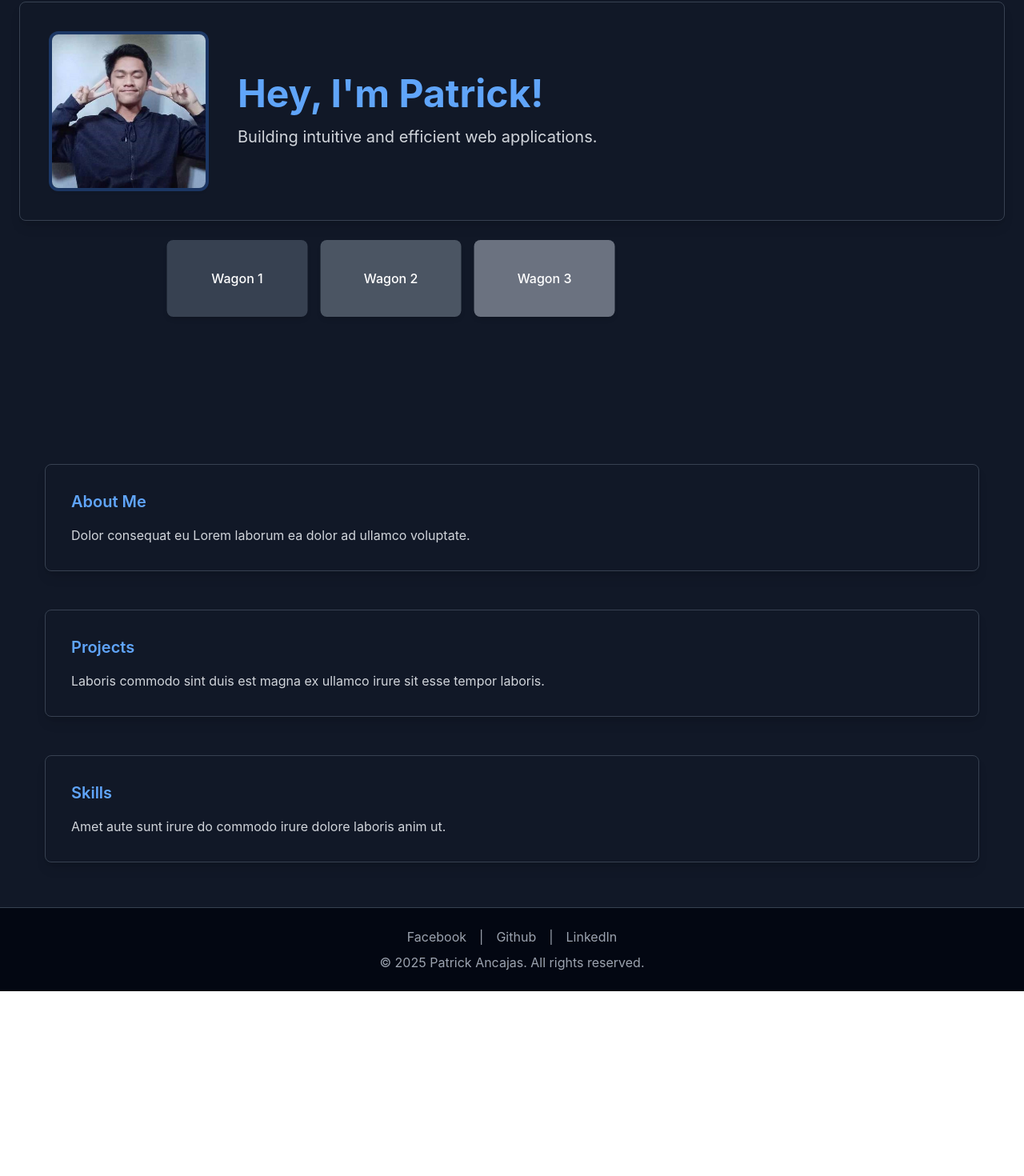
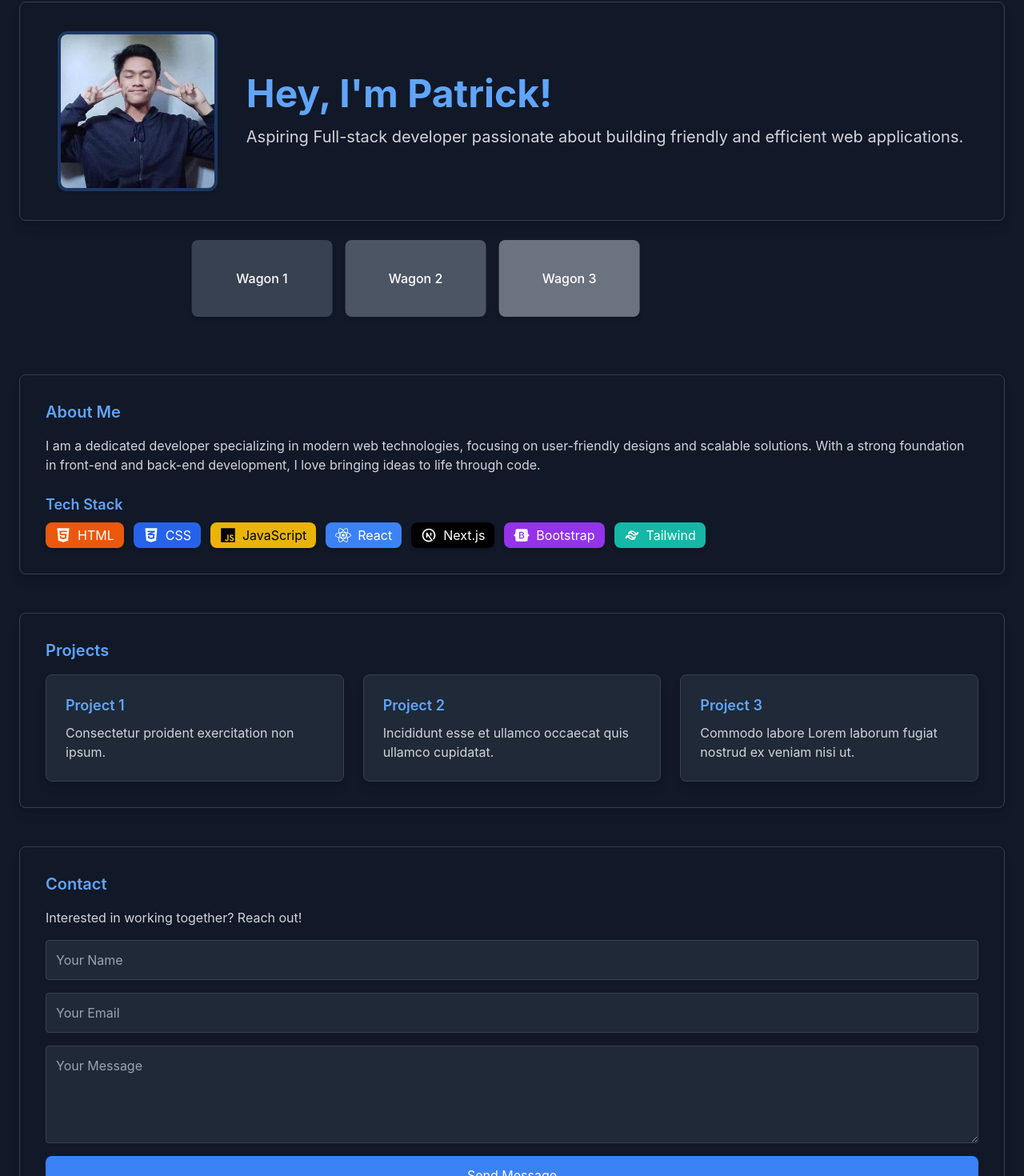
Before and after one commit to JohnPatrickAncajas/portfolio, a Next.js app: page / in a window 1280 px wide. Shown: the part 79-1549 px from the top of the page at 80% size. Before the commit the page ends 1318 px from the top, so only its background shows below. Built offline with nearby package versions, Linux system fonts and the light colour scheme.

Commit message:
Version 0.10

```diff
--- a/src/app/page.js
+++ b/src/app/page.js
@@ -1,4 +1,4 @@
-import { FaHtml5, FaCss3Alt, FaJs, FaReact, FaBootstrap } from "react-icons/fa";
+import { FaHtml5, FaCss3Alt, FaJs, FaReact, FaBootstrap, FaGithub, FaLinkedin, FaEnvelope } from "react-icons/fa";
 import { TbBrandNextjs, TbBrandTailwind } from "react-icons/tb";
 
 export default function Home() {
@@ -15,20 +15,15 @@ export default function Home() {
       </nav>
 
       <main className="flex-grow p-6 container mx-auto">
-        <div
-          className="relative flex flex-col md:flex-row items-center md:items-center justify-center md:justify-start bg-gradient-to-r from-gray-850 via-gray-800 to-gray-850 p-10 rounded-lg shadow-lg border border-gray-700 animate-fadeIn"
-        >
+        <div className="relative flex flex-col md:flex-row items-center justify-center bg-gradient-to-r from-gray-850 via-gray-800 to-gray-850 p-10 rounded-lg shadow-lg border border-gray-700 animate-fadeIn">
           <img
             src="/images/PatrickAncajasProfile.jpg"
             alt="Profile"
             className="w-48 h-48 rounded-lg object-cover shadow-md ring-4 ring-blue-500/30 transition-transform duration-300 hover:scale-105"
           />
-
           <div className="mt-6 md:mt-0 md:ml-10 flex flex-col items-center md:items-start text-center md:text-left">
             <h1 className="text-5xl font-bold text-blue-400">Hey, I'm Patrick!</h1>
-            <p className="text-gray-300 mt-4 text-xl">
-              Building intuitive and efficient web applications.
-            </p>
+            <p className="text-gray-300 mt-4 text-xl">Aspiring Full-stack developer passionate about building friendly and efficient web applications.</p>
           </div>
         </div>
 
@@ -44,57 +39,59 @@ export default function Home() {
           </div>
         </div>
 
-        <div className="flex flex-col gap-12 p-8 mt-32">
-          <div id="about" className="body-section bg-gray-850 p-8 rounded-lg shadow-lg border border-gray-700">
-            <h2 className="text-xl font-semibold text-blue-400 mb-4">About Me</h2>
-            <p className="text-gray-300">
-              Dolor consequat eu Lorem laborum ea dolor ad ullamco voluptate.
-            </p>
+        <section id="about" className="bg-gray-850 p-8 rounded-lg shadow-lg border border-gray-700 mt-12">
+          <h2 className="text-xl font-semibold text-blue-400 mb-4">About Me</h2>
+          <p className="text-gray-300">I am a dedicated developer specializing in modern web technologies, focusing on user-friendly designs and scalable solutions. With a strong foundation in front-end and back-end development, I love bringing ideas to life through code.</p>
+          <div className="mt-6">
+            <h3 className="text-lg font-semibold text-blue-400 mb-2">Tech Stack</h3>
+            <div className="flex flex-wrap gap-3">
+              <span className="flex items-center gap-2 bg-orange-600 text-white px-3 py-1 rounded-lg shadow-md"><FaHtml5 className="text-xl" /> HTML</span>
+              <span className="flex items-center gap-2 bg-blue-600 text-white px-3 py-1 rounded-lg shadow-md"><FaCss3Alt className="text-xl" /> CSS</span>
+              <span className="flex items-center gap-2 bg-yellow-500 text-black px-3 py-1 rounded-lg shadow-md"><FaJs className="text-xl" /> JavaScript</span>
+              <span className="flex items-center gap-2 bg-blue-500 text-white px-3 py-1 rounded-lg shadow-md"><FaReact className="text-xl" /> React</span>
+              <span className="flex items-center gap-2 bg-black text-white px-3 py-1 rounded-lg shadow-md"><TbBrandNextjs className="text-xl" /> Next.js</span>
+              <span className="flex items-center gap-2 bg-purple-600 text-white px-3 py-1 rounded-lg shadow-md"><FaBootstrap className="text-xl" /> Bootstrap</span>
+              <span className="flex items-center gap-2 bg-teal-500 text-white px-3 py-1 rounded-lg shadow-md"><TbBrandTailwind className="text-xl" /> Tailwind</span>
+            </div>
           </div>
-          <div id="projects" className="body-section bg-gray-850 p-8 rounded-lg shadow-lg border border-gray-700">
-            <h2 className="text-xl font-semibold text-blue-400 mb-4">Projects</h2>
-            <p className="text-gray-300">
-              Laboris commodo sint duis est magna ex ullamco irure sit esse tempor laboris.
-            </p>
+        </section>
+
+        <section id="projects" className="bg-gray-850 p-8 rounded-lg shadow-lg border border-gray-700 mt-12">
+          <h2 className="text-xl font-semibold text-blue-400 mb-4">Projects</h2>
+          <div className="grid grid-cols-1 md:grid-cols-2 lg:grid-cols-3 gap-6">
+            <div className="bg-gray-800 p-6 rounded-lg shadow-lg border border-gray-700">
+              <h3 className="text-lg font-semibold text-blue-400">Project 1</h3>
+              <p className="text-gray-300 mt-2">Consectetur proident exercitation non ipsum.</p>
+            </div>
+            <div className="bg-gray-800 p-6 rounded-lg shadow-lg border border-gray-700">
+              <h3 className="text-lg font-semibold text-blue-400">Project 2</h3>
+              <p className="text-gray-300 mt-2">Incididunt esse et ullamco occaecat quis ullamco cupidatat.</p>
+            </div>
+            <div className="bg-gray-800 p-6 rounded-lg shadow-lg border border-gray-700">
+              <h3 className="text-lg font-semibold text-blue-400">Project 3</h3>
+              <p className="text-gray-300 mt-2">Commodo labore Lorem laborum fugiat nostrud ex veniam nisi ut.</p>
+            </div>
           </div>
-          <div id="skills" className="body-section bg-gray-850 p-8 rounded-lg shadow-lg border border-gray-700">
-            <h2 className="text-xl font-semibold text-blue-400 mb-4">Skills</h2>
-            <p className="text-gray-300">
-              Amet aute sunt irure do commodo irure dolore laboris anim ut.
-            </p>
-          </div>
-        </div>
+        </section>
+
+        <section id="contact" className="bg-gray-850 p-8 rounded-lg shadow-lg border border-gray-700 mt-12">
+          <h2 className="text-xl font-semibold text-blue-400 mb-4">Contact</h2>
+          <p className="text-gray-300 mb-4">Interested in working together? Reach out!</p>
+          <form className="flex flex-col gap-4">
+            <input type="text" placeholder="Your Name" className="p-3 rounded bg-gray-800 border border-gray-700 focus:border-blue-400" />
+            <input type="email" placeholder="Your Email" className="p-3 rounded bg-gray-800 border border-gray-700 focus:border-blue-400" />
+            <textarea placeholder="Your Message" rows="4" className="p-3 rounded bg-gray-800 border border-gray-700 focus:border-blue-400"></textarea>
+            <button type="submit" className="p-3 bg-blue-500 rounded-lg text-white hover:bg-blue-600">Send Message</button>
+          </form>
+        </section>
       </main>
 
       <footer className="bg-gray-950 text-gray-400 text-center p-6 border-t border-gray-700">
-        <ul className="flex justify-center gap-4">
-          <li>
-            <a
-              href="https://www.facebook.com/profile.php?id=100082552025420&mibextid=2JQ9oc"
-              className="hover:text-blue-400 transition-colors"
-            >
-              Facebook
-            </a>
-          </li>
-          <li>|</li>
-          <li>
-            <a
-              href="https://github.com/JohnPatrickAncajas"
-              className="hover:text-blue-400 transition-colors"
-            >
-              Github
-            </a>
-          </li>
-          <li>|</li>
-          <li>
-            <a
-              href="https://www.linkedin.com/in/john-patrick-ancajas-2b808828a"
-              className="hover:text-blue-400 transition-colors"
-            >
-              LinkedIn
-            </a>
-          </li>
-        </ul>
+        <div className="flex justify-center gap-4">
+          <a href="https://github.com/JohnPatrickAncajas" className="hover:text-blue-400 transition-colors"><FaGithub size={24} /></a>
+          <a href="https://www.linkedin.com/in/john-patrick-ancajas-2b808828a" className="hover:text-blue-400 transition-colors"><FaLinkedin size={24} /></a>
+          <a href="mailto:your.email@example.com" className="hover:text-blue-400 transition-colors"><FaEnvelope size={24} /></a>
+        </div>
         <p className="mt-2">© 2025 Patrick Ancajas. All rights reserved.</p>
       </footer>
     </div>
```
